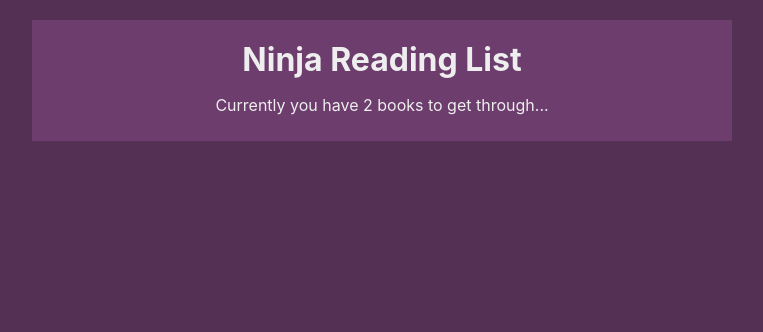
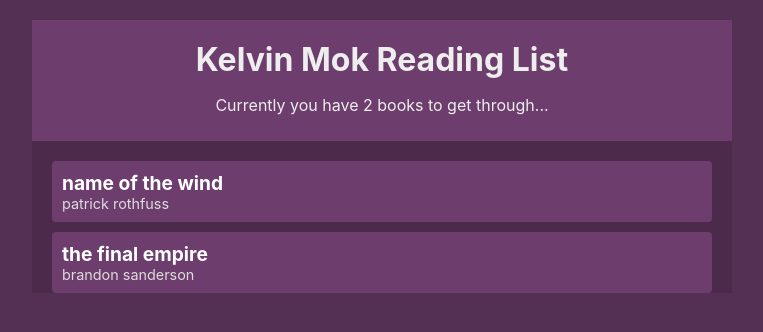
Before and after one commit to kelvin9314/react-context-hooks-practice, a React (Create React App) app: page / in a window 1280 px wide. Shown: the top 332 px of the page, without its empty margins (258-1021 px from the left). Built offline with nearby package versions, Linux system fonts and the light colour scheme.

Commit message:
Reading List App (part 2), BookDetails Componets

```diff
--- a/src/App.js
+++ b/src/App.js
@@ -12,7 +12,7 @@
     <div className="App">
      <BookContextProvider>
         <Navbar />
-        {/* <BookList /> */}
+        <BookList />
       </BookContextProvider>
     </div>
   );
--- /dev/null
+++ b/src/components/BookDetails.js
@@ -0,0 +1,17 @@
+import React, { useContext } from 'react'
+import { BookContext } from '../contexts/BookContext';
+
+
+
+const BookDetails = ({book}) => {
+  const { removeBook } = useContext(BookContext);
+
+  return(
+    <li onClick={() => removeBook(book.id)}>
+      <div className="title">{ book.title }</div>
+      <div className="author">{ book.author }</div>
+    </li>
+  )
+}
+
+export default BookDetails
--- a/src/components/BookList.js
+++ b/src/components/BookList.js
@@ -1,22 +1,24 @@
 import React, { useContext } from 'react';
 import { ThemeContext } from '../contexts/ThemeContext';
 import { BookContext } from '../contexts/BookContext';
+import BookDetails from "../components/BookDetails";
+
 
 const BookList = () => {
-  const { isLightTheme, light, dark } = useContext(ThemeContext);
-  console.log({ isLightTheme, light, dark });
   const { books } = useContext(BookContext)
-  const theme = isLightTheme ? light : dark;
 
-  return (
-    <div className="book-list" style={{ color: theme.syntax, background: theme.bg }}>
+  return books.length ? (
+    <div className="book-list" >
       <ul>
         {books.map(book => (
-          <li key={book.id} style={{ background: theme.ui }}>{book.title}</li>
+          <BookDetails book={book} key={book.id} />
         ))}
       </ul>
     </div>
-  );
+  )
+  : (
+    <div className="empty">No books to read. Hello free time.</div>
+  )
 }
 
 export default BookList;
--- a/src/components/Navbar.js
+++ b/src/components/Navbar.js
@@ -5,7 +5,7 @@
   const { books } = useContext(BookContext);
   return (
     <div className="navbar">
-      <h1>Ninja Reading List</h1>
+      <h1>Kelvin Mok Reading List</h1>
       <p>Currently you have {books.length} books to get through...</p>
     </div>
   );
--- a/src/contexts/BookContext.js
+++ b/src/contexts/BookContext.js
@@ -4,6 +4,7 @@
 export const BookContext = createContext()
 
 const BookContextProvider = props => {
+  // init fake data
   const [books, setBooks] = useState([
     {title: 'name of the wind', author: 'patrick rothfuss', id: 1},
     {title: 'the final empire', author: 'brandon sanderson', id: 2},
```
Also changed, not shown: src/setupTests.js (deleted, +0 -5 lines), src/components/BookForm.js (added), 2 other files (tests, documents, lock files or other folders).
